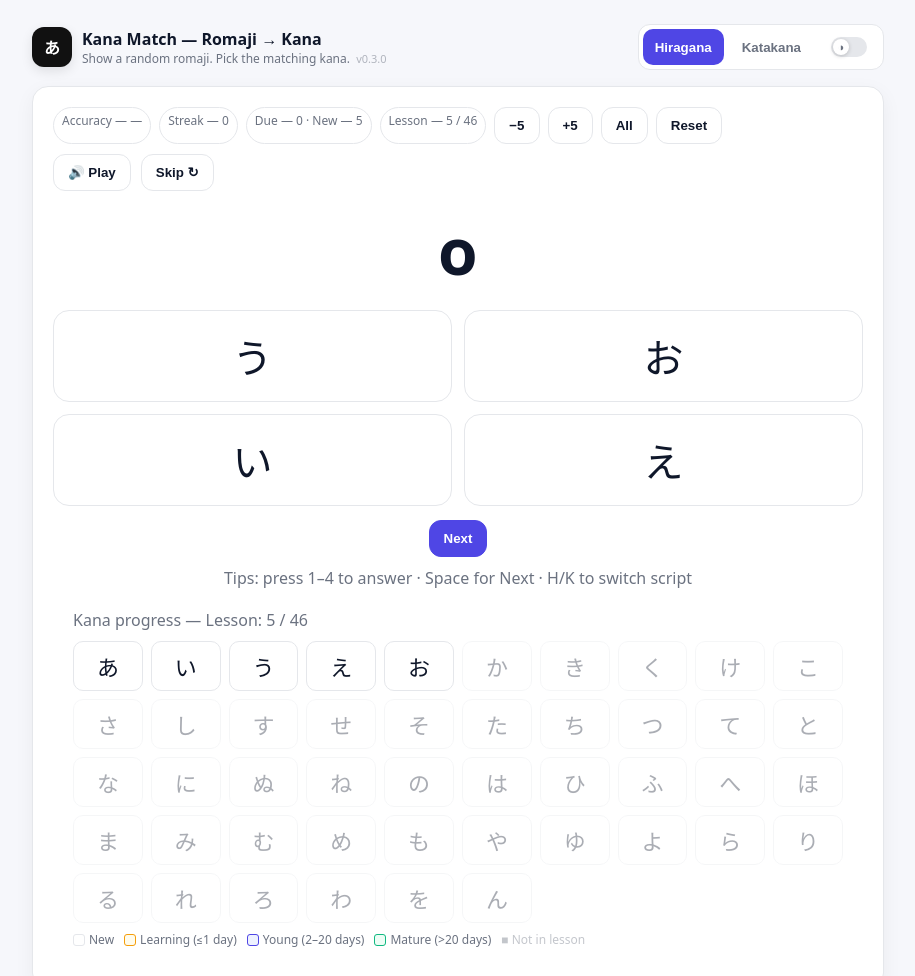
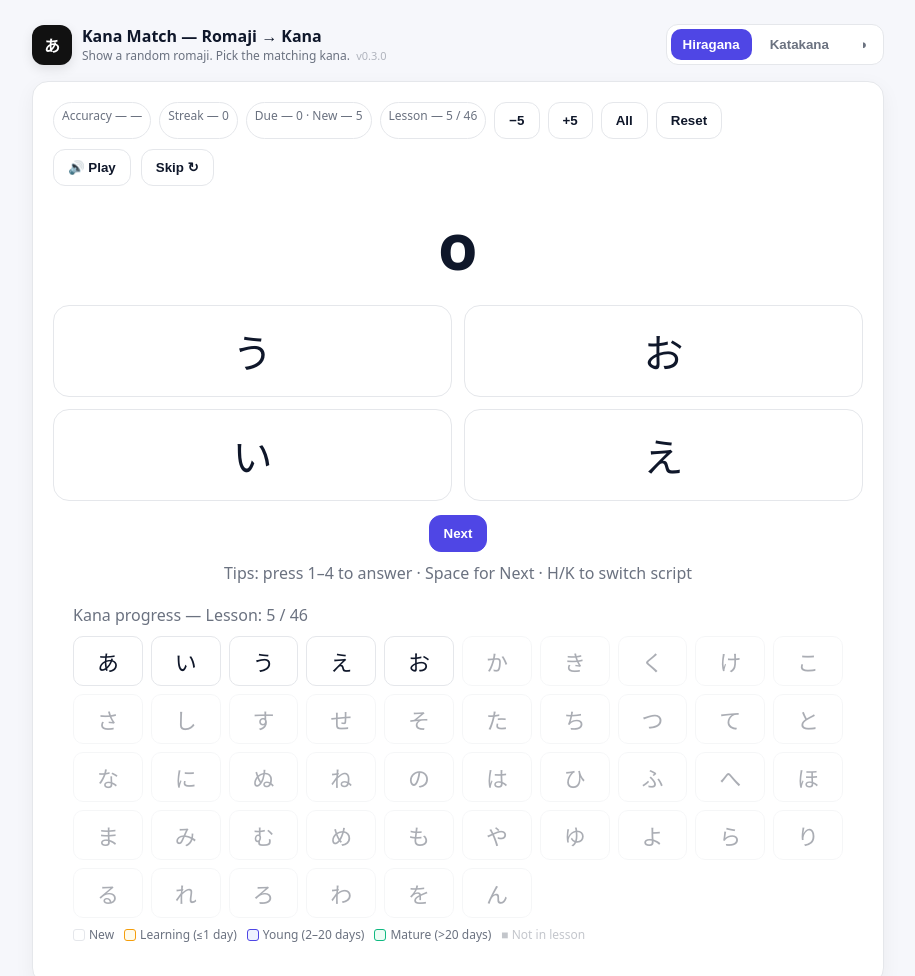
Before and after one commit to leiwang1001100/kana-match, a plain HTML site: page index.html in a window 1280 px wide. Shown: the top 976 px of the page, without its empty margins (182-1097 px from the left). Drawn offline with Linux system fonts and the light colour scheme.

Commit message:
fix: revert theme toggle to simple ◑ seg button, remove switch track CSS

```diff
--- a/index.html
+++ b/index.html
@@ -20,9 +20,7 @@
         <div class="seg" role="tablist" aria-label="Answer script">
           <button id="tab-hira" role="tab" aria-selected="true"  aria-pressed="true">Hiragana</button>
           <button id="tab-kata" role="tab" aria-selected="false" aria-pressed="false">Katakana</button>
-          <button id="themeToggle" class="theme-switch" role="switch" aria-checked="false" title="Toggle dark mode" aria-label="Toggle dark mode">
-            <span class="theme-switch-track"><span class="theme-switch-thumb">◑</span></span>
-          </button>
+          <button id="themeToggle" role="switch" aria-checked="false" title="Toggle dark mode" aria-label="Toggle dark mode">◑</button>
         </div>
       </div>
     </header>
--- a/js/app.js
+++ b/js/app.js
@@ -39,6 +39,7 @@ function applyTheme(dark) {
   const toggle = document.getElementById('themeToggle');
   if (toggle) {
     toggle.setAttribute('aria-checked', String(dark));
+    toggle.setAttribute('aria-pressed', String(dark));
   }
 }
 
--- a/styles.css
+++ b/styles.css
@@ -181,35 +181,3 @@ header {
 :root.dark .legend-box.srs-learning { background: #2d2006; }
 :root.dark .legend-box.srs-young    { background: #1e1b4b; }
 :root.dark .legend-box.srs-mature   { background: #052e16; }
-
-/* Theme toggle switch */
-.theme-switch {
-  display: flex; align-items: center;
-  padding: 8px 12px; cursor: pointer;
-  border: 0; background: transparent;
-}
-.theme-switch-track {
-  position: relative;
-  width: 36px; height: 20px;
-  background: var(--border);
-  border-radius: 999px;
-  transition: background 0.25s;
-  flex-shrink: 0;
-}
-.theme-switch[aria-checked="true"] .theme-switch-track {
-  background: var(--brand);
-}
-.theme-switch-thumb {
-  position: absolute;
-  top: 2px; left: 2px;
-  width: 16px; height: 16px;
-  background: #fff;
-  border-radius: 50%;
-  display: flex; align-items: center; justify-content: center;
-  font-size: 11px;
-  box-shadow: 0 1px 4px rgba(0,0,0,.2);
-  transition: left 0.25s;
-}
-.theme-switch[aria-checked="true"] .theme-switch-thumb {
-  left: 18px;
-}
```
